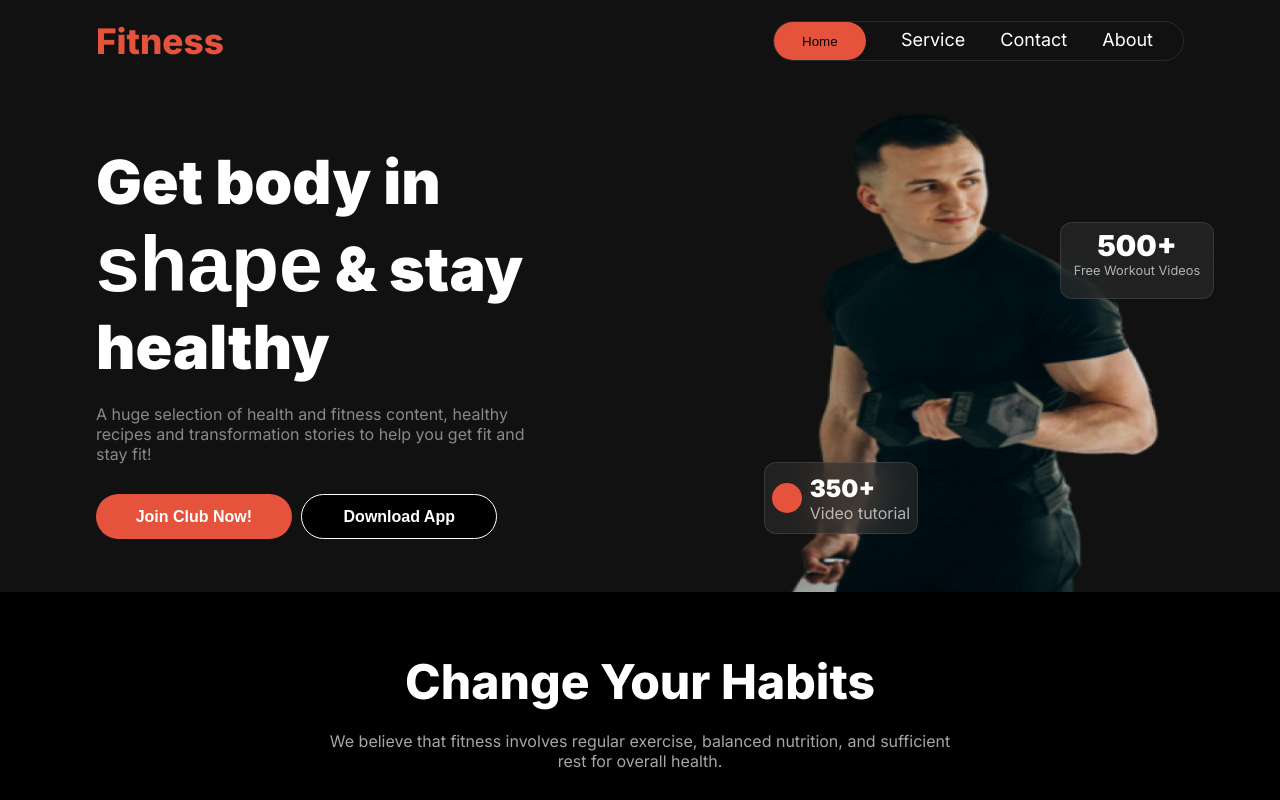
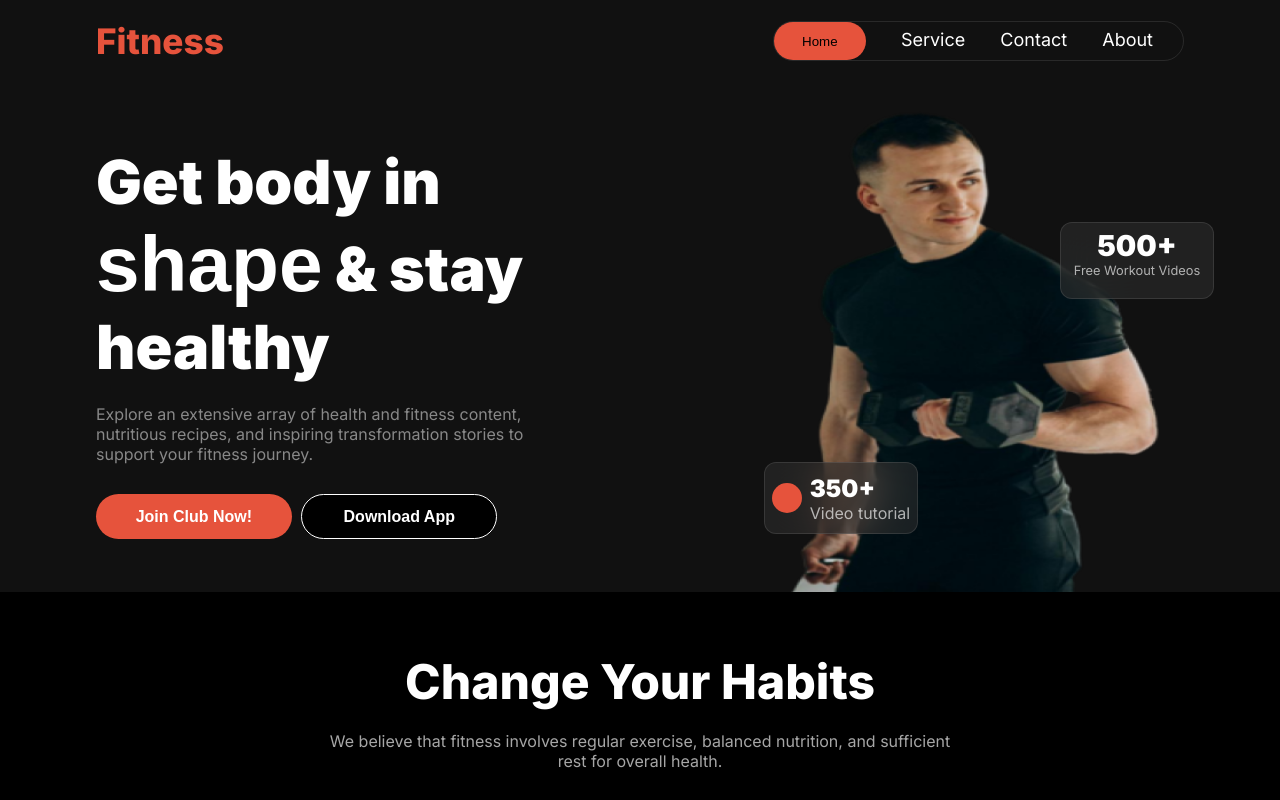
Before and after one commit to shakibhossain852/assignment-2, a plain HTML site: page index.html in a window 1280 px wide. Shown: the top 800 px of the page. Drawn offline with Linux system fonts and the light colour scheme; a web font is replaced by a local one.

Commit message:
added some file

```diff
--- a/index.html
+++ b/index.html
@@ -29,7 +29,7 @@
                 <div class="middle-section1">
                     <div>
                         <h1>Get body in <span class="font-change">shape</span> & stay healthy</h1>
-                        <p>A huge selection of health and fitness content, healthy recipes and transformation stories to help you get fit and stay fit!</p>
+                        <p>Explore an extensive array of health and fitness content, nutritious recipes, and inspiring transformation stories to support your fitness journey.</p>
                     </div>
                     <div>
                         <button class="btn-primary"> <span class="club">Join Club Now!</span><span class="no-club">Join Now!</button>
```
